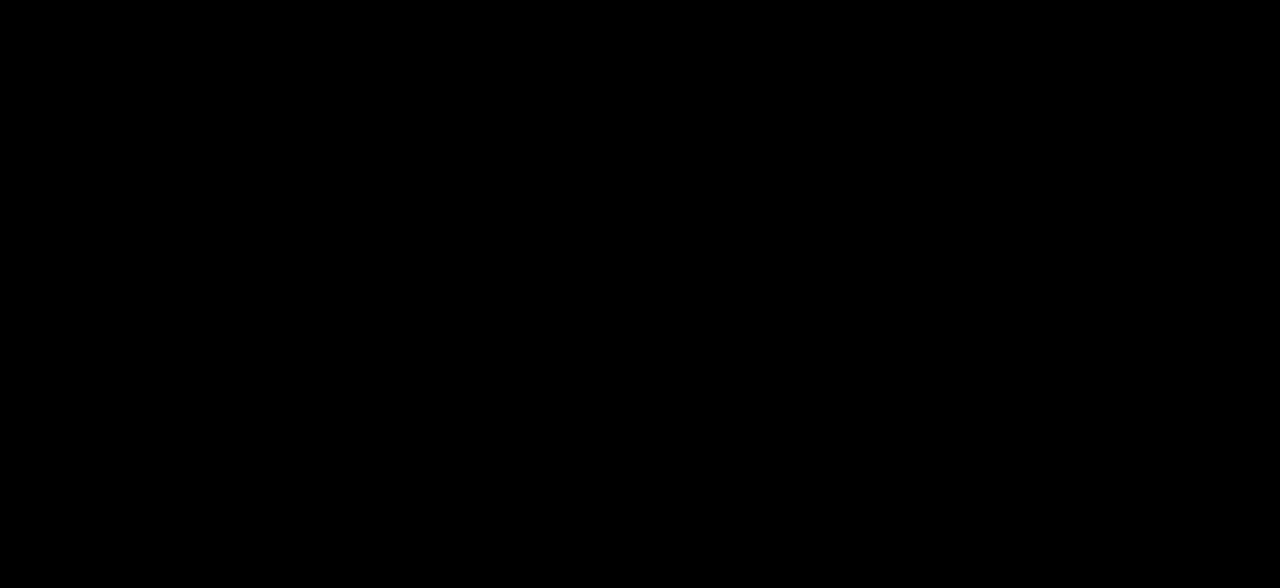
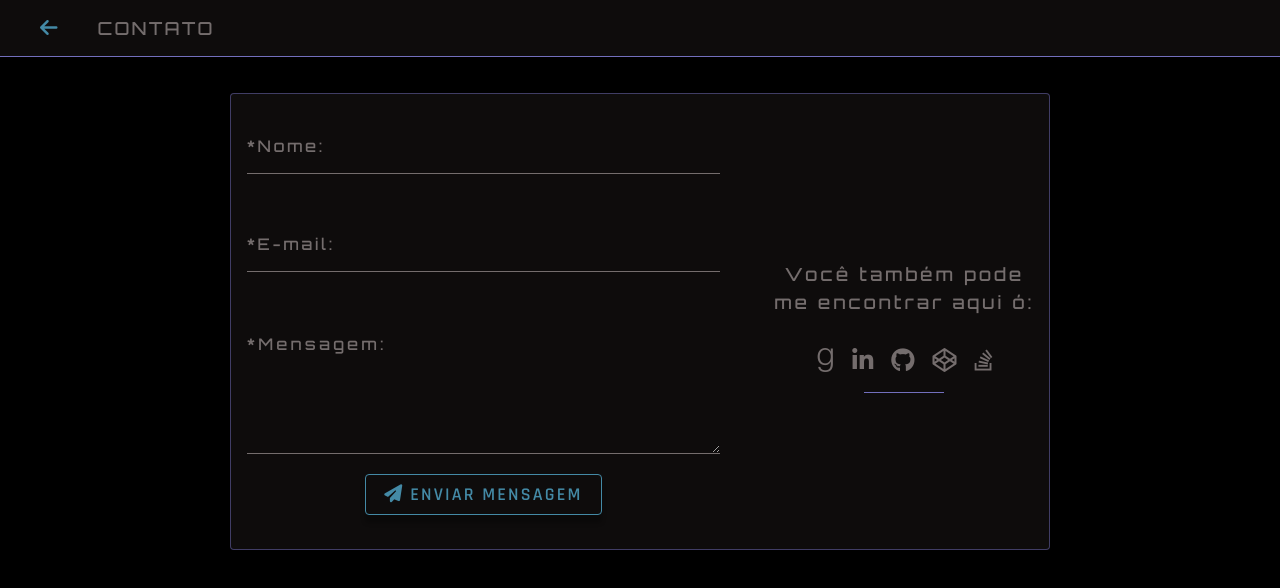
Before and after one commit to lucianakyoko/Portfolio, a React (Create React App) app in the folder lucianakyoko/: page /contato in a window 1280 px wide. Before the commit this address had no page. Shown: the top 588 px of the page. Built offline with nearby package versions, Linux system fonts and the light colour scheme.

Commit message:
Create Contact page component

```diff
--- a/lucianakyoko/src/App.jsx
+++ b/lucianakyoko/src/App.jsx
@@ -11,6 +11,7 @@
 import Game from './pages/Game';
 import Bootcamps from './pages/Bootcamps';
 import About from './pages/About';
+import Contact from './pages/Contact';
 
 
 function App() {
@@ -24,6 +25,7 @@
         <Route path='jogos' element={ <Game /> } />
         <Route path='bootcamps' element={ <Bootcamps /> }/>
         <Route path='sobre' element={ <About /> } />
+        <Route path='contato' element={ <Contact /> } />
       </Routes>
     </Router>
   );
--- /dev/null
+++ b/lucianakyoko/src/pages/Contact/index.jsx
@@ -0,0 +1,26 @@
+import React from 'react';
+import SocialIcons from '../../components/SocialIcons';
+import Header from '../../components/Header';
+import ContactForm from '../../components/ContactForm';
+
+import './style.scss';
+
+const Contact = () => {
+  return (
+    <main className='contact-page'>
+      <Header pageName='Contato'/>
+      <div className='contact__container'>
+        <section className="contact__social">
+          <p className="contact__paragraph">Você também pode me encontrar aqui ó:</p>
+          <SocialIcons />
+        </section>
+
+        <section className='contact__form'>
+          <ContactForm />
+        </section>
+      </div>
+    </main>
+  );
+};
+
+export default Contact;
--- /dev/null
+++ b/lucianakyoko/src/pages/Contact/style.scss
@@ -0,0 +1,99 @@
+@import '../../assets/styles/variables.scss';
+
+.contact-page {
+  width: 100%;
+
+  background-color: #000;
+
+  position: absolute;
+  top: 0;
+  z-index: 1;
+}
+
+.contact__container {
+  width: 94%;
+  margin: 18px auto;
+
+  box-shadow: 0px 4px 4px rgba(0, 0, 0, 0.25);
+  backdrop-filter: blur(16px);
+  background-color: $color-black;
+  border: 1px solid $color-purple-transparent;
+
+  border-radius: $radius;
+  position: relative;
+}
+
+.contact__social {
+  padding: .8rem 2.4rem;
+
+  position: relative;
+}
+.contact__social::after {
+  content: '';
+  width: 80px;
+  height: .2px;
+  margin-top: .8rem;
+  background-color: $color-purple;
+  position: absolute;
+  left: 50%;
+  transform: translateX(-50%);
+}
+
+.contact__paragraph {
+  font-size: 1.4rem;
+  text-align: center;
+  line-height: 20px;
+  letter-spacing: 0.16em;
+  margin-bottom: 1.8rem;
+  color: $color-medium-gray;
+}
+
+/* RESPONSIVE: */
+
+/* Mobile-big/ tablet - PORTRAIT */
+@media screen and (min-width: 424px){
+  .contact__container {
+    display: flex;
+    flex-direction: column;
+    justify-content: space-around;
+  }
+  .contact__social {
+    margin-bottom: 4rem;
+  }
+
+  .contact__paragraph {
+    font-size: 1.8rem;
+    margin-bottom: 2rem;
+  }
+}
+
+@media screen and (min-width: 743px) {
+  .contact__container {
+    flex-direction: row-reverse;
+    align-items: center;
+    justify-content: center;
+    gap: 2.4rem;
+  }
+
+  .contact__social {
+    width: 40%;
+    margin-bottom: 0;
+    padding: .8rem ;
+  }
+
+  .contact__form {
+    width: 70%;
+    padding: .8rem;
+  }
+}
+
+@media screen and (min-width: 1024px) {
+  .contact__container {
+    width: 820px;
+    margin-top: 3.6rem;
+  }
+
+  .contact__paragraph {
+    line-height: 28px;
+  }
+}
```
